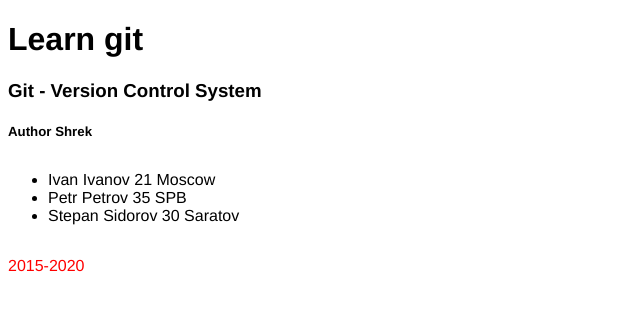
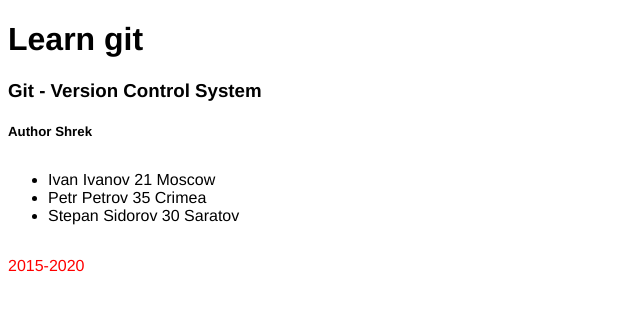
Before and after one commit to vila83/site-git, a plain HTML site: page index.html in a window 1280 px wide. Shown: the full height of the page, 0-640 px from the left. Drawn offline with Linux system fonts and the light colour scheme.

Commit message:
Relocate to Crimea

```diff
--- a/index.html
+++ b/index.html
@@ -21,7 +21,7 @@
         <li>
             <span class="name">Petr Petrov</span>
             <span class="age">35</span>
-            <span class="city">SPB</span>
+            <span class="city">Crimea</span>
         </li>
         <li>
             <span class="name">Stepan Sidorov</span>
```
